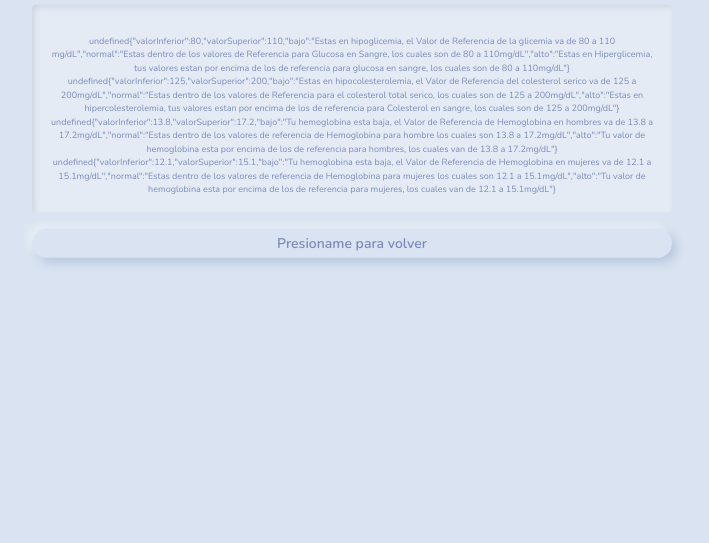
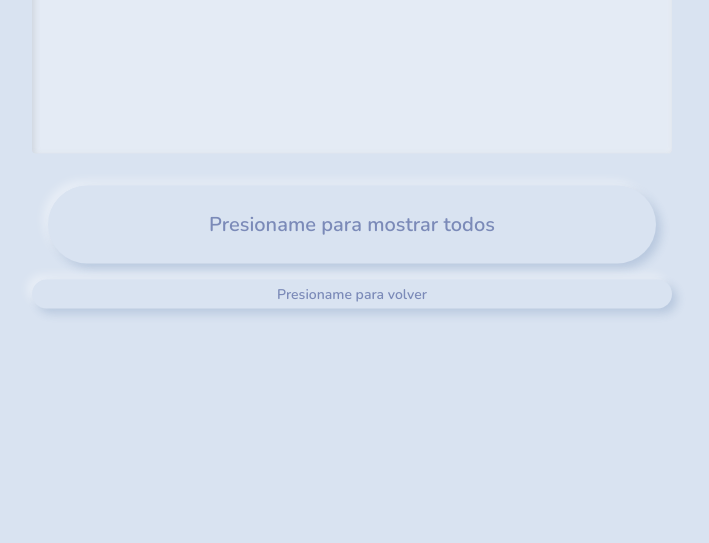
Before and after one commit to billadriang/simuladorInteractivo, a plain HTML site: page pages/modify.html in a window 1280 px wide. Shown: the part 257-800 px from the top of the page, without its empty margins (288-997 px from the left). Drawn offline with nearby package versions, Linux system fonts and the light colour scheme.

Commit message:
Output de valores mas limpio

```diff
--- a/main.js
+++ b/main.js
@@ -1,5 +1,6 @@
 class ValorReferencia {
-    constructor(valorInferior, valorSuperior, bajo, normal, alto) {
+    constructor(name,valorInferior, valorSuperior, bajo, normal, alto) {
+        this.name = name;
         this.valorInferior = valorInferior;
         this.valorSuperior = valorSuperior;
         this.bajo = bajo;
@@ -9,6 +10,7 @@ class ValorReferencia {
 }
 // let VALOR A AGREGAR = new ValorReferencia(RANGO INFERIOR, RANGO SUPERIOR, MENSAJE VALOR BAJO, MENSAJE VALOR NORMAL, MENSAJE VALOR ALTO
 let glicemia = new ValorReferencia(
+    "GLICEMIA O GLUCEMIA",
     80,
     110,
     "Estas en hipoglicemia, el Valor de Referencia de la glicemia va de  80 a 110 mg/dL",
@@ -17,6 +19,7 @@ let glicemia = new ValorReferencia(
 );
 
 let colesterol = new ValorReferencia(
+    "COLESTEROL TOTAL",
     125,
     200,
     "Estas en hipocolesterolemia, el Valor de Referencia del colesterol serico va de 125 a 200mg/dL",
@@ -25,6 +28,7 @@ let colesterol = new ValorReferencia(
 );
 
 let hemoglobinaHombre = new ValorReferencia(
+    "HEMOGLOBINA EN HOMBRES",
     13.8,
     17.2,
     "Tu hemoglobina esta baja, el Valor de Referencia de Hemoglobina en hombres va de 13.8 a 17.2mg/dL",
@@ -33,6 +37,7 @@ let hemoglobinaHombre = new ValorReferencia(
 );
 
 let hemoglobinaMujer = new ValorReferencia(
+    "HEMOGLOBINA EN MUJERES",
     12.1,
     15.1,
     "Tu hemoglobina esta baja, el Valor de Referencia de Hemoglobina en mujeres va de 12.1 a 15.1mg/dL",
@@ -62,8 +67,6 @@ let calcularValor = () => {
     let tst = prompt("Que valor de referencia deseas consultar?")
         .toLowerCase()
         .trim();
-
-
     switch (tst) {
         case "glicemia":
             let valor = prompt("Cual es tu valor de glicemia?").trim();
@@ -156,9 +159,13 @@ let calcularValor = () => {
     }
 };
 
+
+let mostrarTodos = () => {
 let disponibles = [glicemia, colesterol, hemoglobinaHombre, hemoglobinaMujer]
 
 disponibles.forEach((d) =>{
     let show = document.querySelector("#show")
-    show.innerHTML += `<br>`+ d.constructor.instance + JSON.stringify(d)
+    show.innerHTML += `<br><br> NOMBRE: ` +  d.name + ` de ` + d.valorInferior + ` a ` + d.valorSuperior + `mg/dL  <br> MENSAJE VALOR ALTO: ` + d.alto + ` <br>MENSAJE VALOR BAJO: ` + d.bajo + ` <br>MENSAJE VALOR NORMAL: ` + d.normal
+    // show.innerHTML += `<br>`+ JSON.stringify(d)
 })
+}
--- a/pages/modify.html
+++ b/pages/modify.html
@@ -22,6 +22,12 @@
         <div class="card border-light mb-3 gaize" id="show"></div>
 
         <!-- link pagina para agregar o quitar valores -->
+        <div class="d-grid gap-2 gaize">
+            <button class="btn btn-lg btn-primary" onclick="mostrarTodos()">Presioname para mostrar todos</button>
+        </div>
+
+
+
         <div class="d-grid gap-2">
             <button class="btn btn-sm" onclick="window.location.href='../index.html'">Presioname para volver</button>
         </div>
--- a/style.css
+++ b/style.css
@@ -26,5 +26,8 @@ h1{
 }
 
 #show{
-    font-size: xx-small;
+height: 200px;
+width: auto;
+overflow: scroll;
+
 }
```
Also changed, not shown: index.html (+13 -0 lines).
